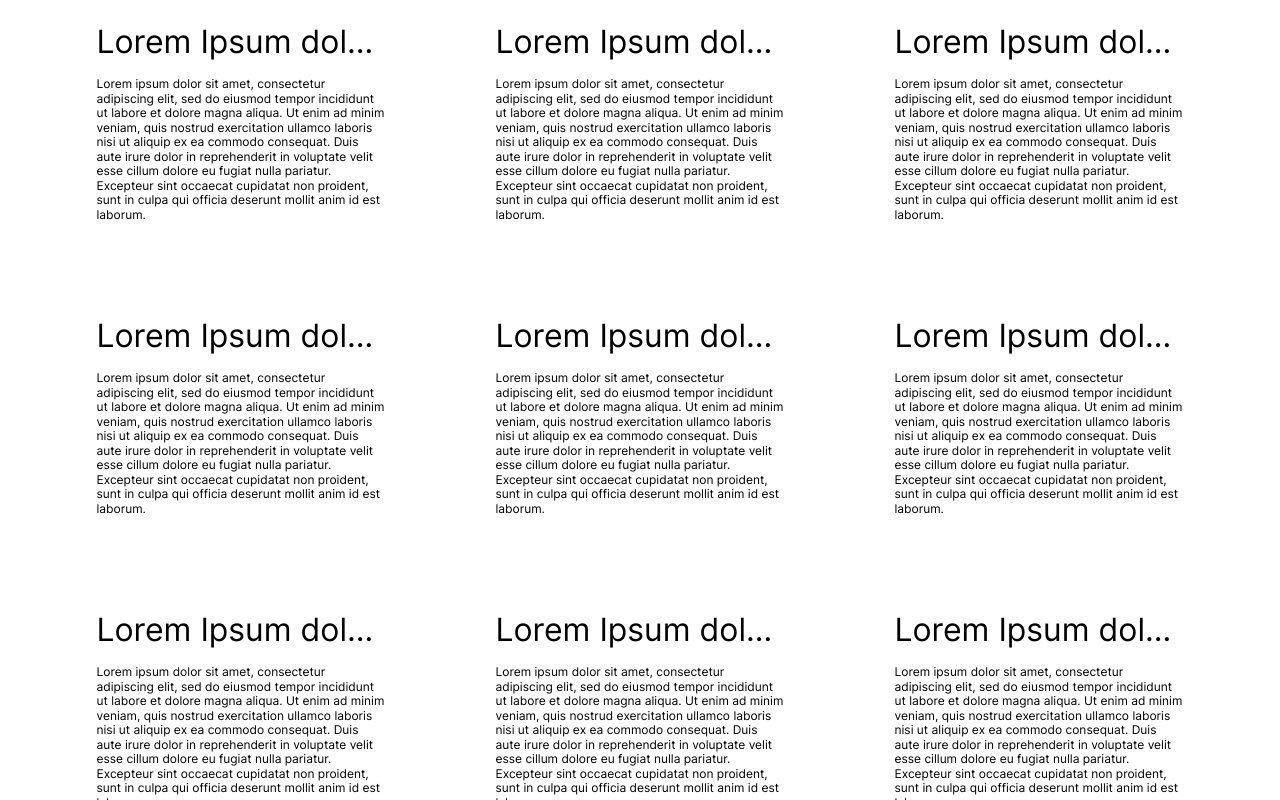
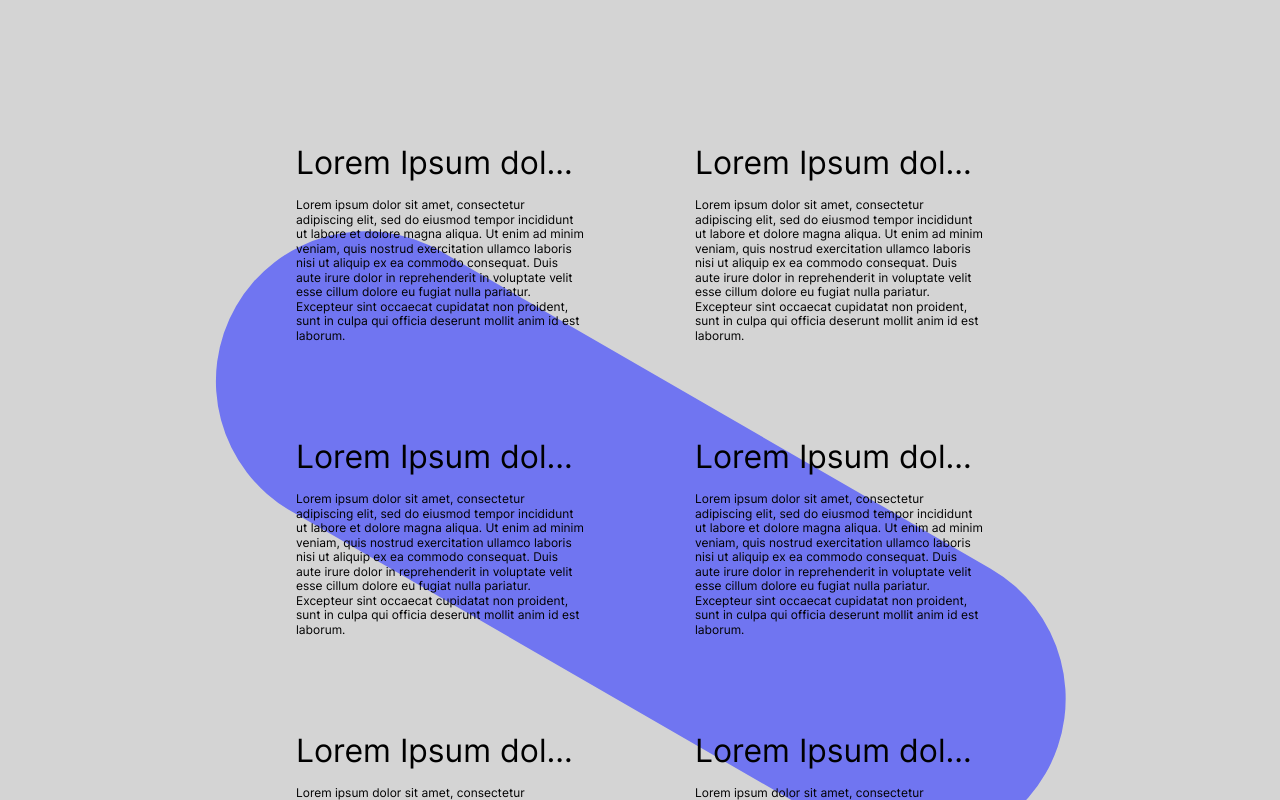
Before and after one commit to Katyusha0901/push-keen-test, a React (Create React App) app: page / in a window 1280 px wide. Shown: the top 800 px of the page. Built offline with nearby package versions, Linux system fonts and the light colour scheme.

Commit message:
created background

```diff
--- a/src/App.css
+++ b/src/App.css
@@ -1,9 +1,27 @@
+* {
+  box-sizing: border-box;
+}
+
+body {
+  margin: 0;
+  background-color: #d4d4d4;
+  background-image: url("../public/Rectangle 1.svg");
+  background-repeat: no-repeat;
+  background-position: center;
+}
+
 .app {
   display: flex;
   flex-direction: row;
+
+  height: 822px;
+  margin-top: 129px;
+  margin-right: 132px;
+  margin-bottom: 129px;
+  margin-left: 132px;
+
   flex-wrap: wrap;
   justify-content: center;
   align-items: center;
   gap: 60px;
-  height: 822px;
 }
```
Also changed, not shown: public/Rectangle 1.svg (added).
